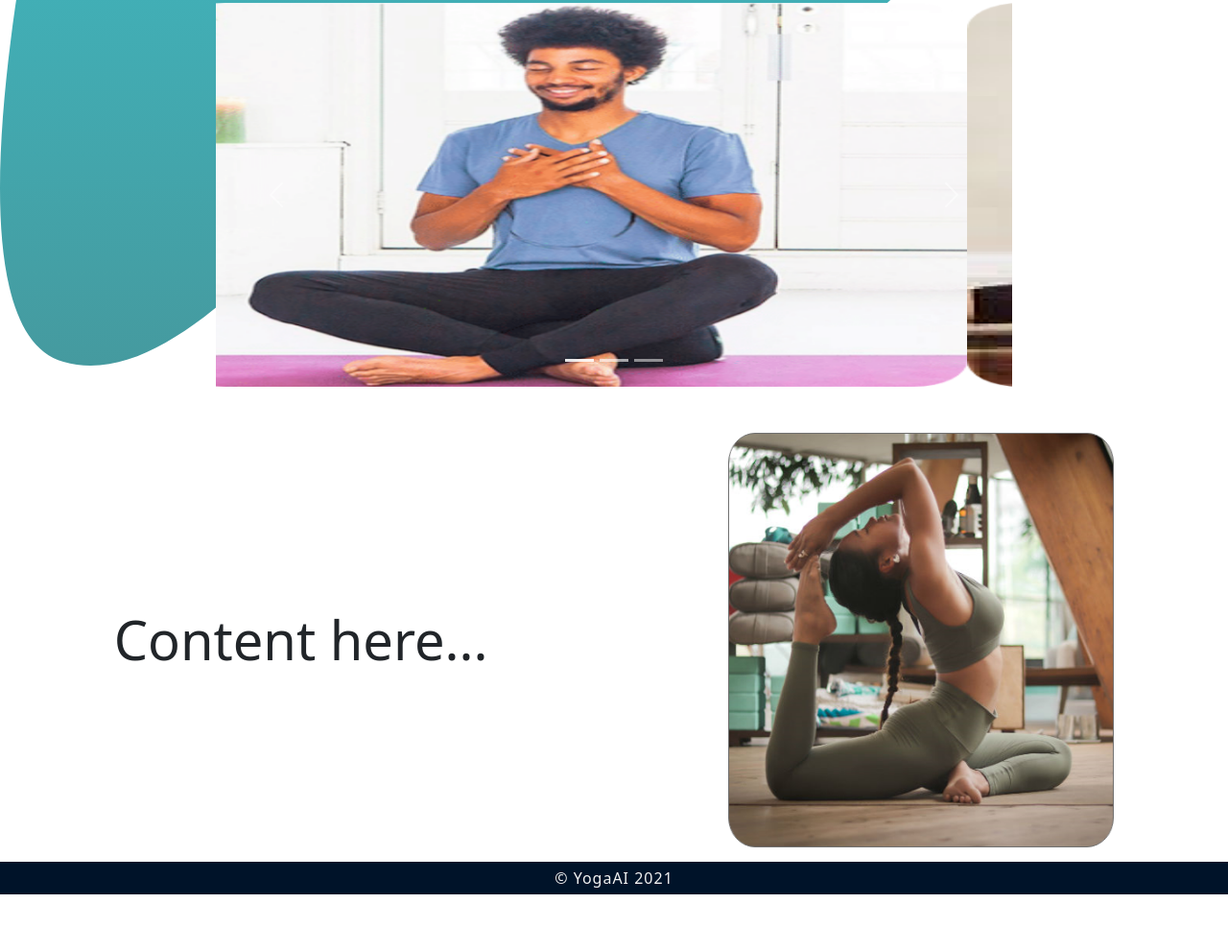
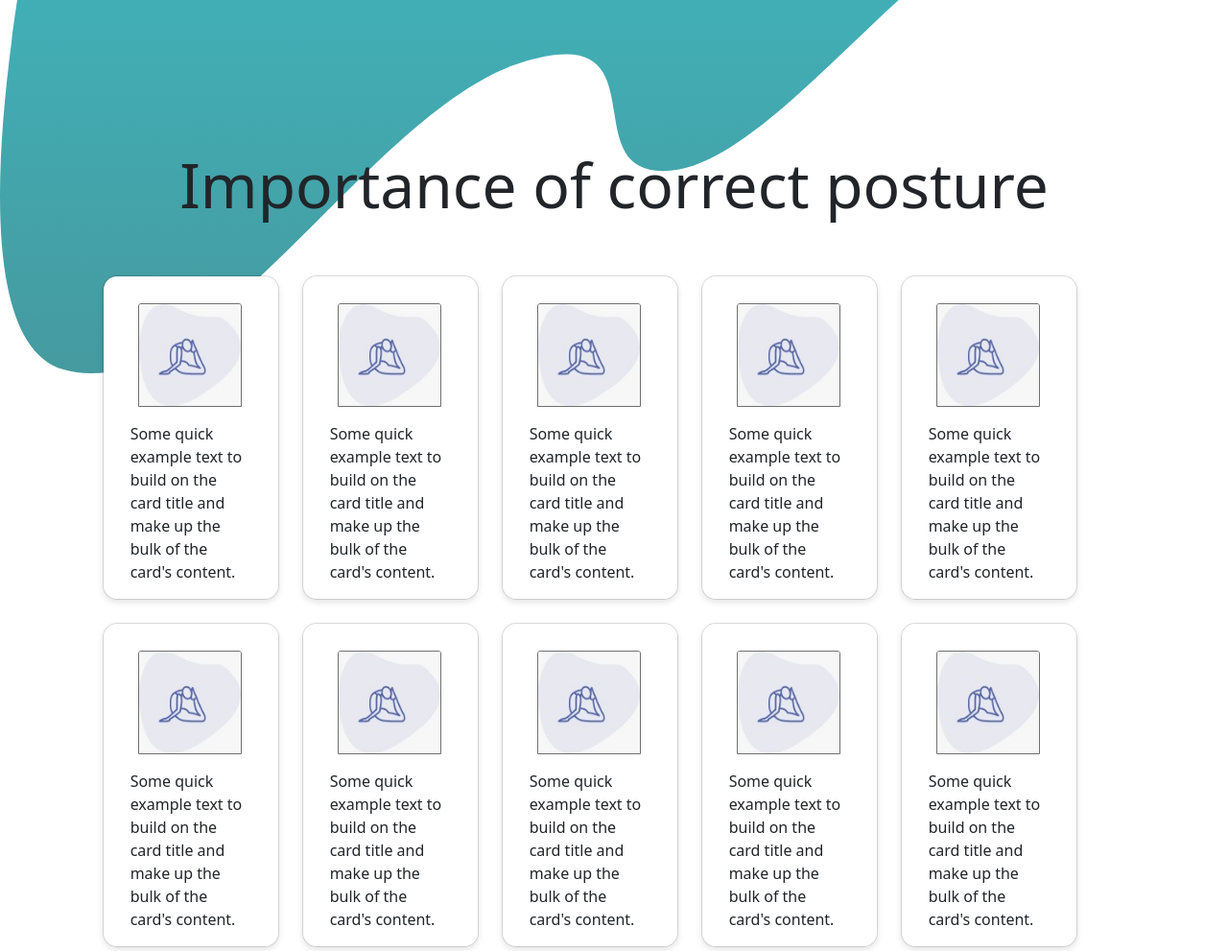
Before and after one commit to bharatpaliwal-169/btp-v1, a plain HTML site: page index.html in a window 1280 px wide. Shown: the part 973-1964 px from the top of the page at 96% size. Before the commit the page ends 1905 px from the top, so only its background shows below. Drawn offline with nearby package versions, Linux system fonts and the light colour scheme.

Commit message:
web design updates

```diff
--- a/css/style.css
+++ b/css/style.css
@@ -6,19 +6,20 @@
   opacity: 1;
 }
 
-
-
-
+.bg-custom{
+  background-color: #40B985!important;
+  height: 64px;
+}
 /* link-item */
 .nav-item{
   margin-left: 5px;
   margin-right: 5px;
+  color: #f1f1f1!important;
+}
+.cc:hover{
+  border-bottom: 1px solid #f1f1f1;
 }
 
-/* imgs */
-
-/* @media (min-width:900px){
-} */
 .my-imgs{
   height: 432px!important;
   width:444px!important;
@@ -36,7 +37,28 @@
   color: #f1f1f1;
 }
 
-/* img-carsosel */
-#img-height img{
-  height: 25rem!important;
+
+/* buttons */
+.custom{
+  border-radius: 28px;
 }
+
+
+/* card */
+.card{
+  background: #FFFFFF 0% 0% no-repeat padding-box;
+  box-shadow: 0px 3px 6px #0000001A;
+  border-radius: 15px;
+  opacity: 1;
+  width: 184px;
+}
+
+/* pose items */
+.pose-img{
+  width: 108px;
+  height: 108px;
+  border: 1px solid #707070;
+  margin-top: 28px;
+  margin-left: 24px;
+  margin-right: 38px;
+}
--- a/index.html
+++ b/index.html
@@ -13,7 +13,7 @@
 </head>
 <body>
   <!-- navigation -->
-  <nav class="navbar navbar-expand-lg navbar-dark bg-dark sticky-top">
+  <nav class="navbar navbar-expand-lg navbar-dark bg-custom sticky-top d-none d-lg-block">
     <div class="container-fluid">
       <a class="navbar-brand" href="#">YogaAI</a>
       <button class="navbar-toggler" type="button" data-bs-toggle="collapse" data-bs-target="#NSC" aria-controls="NSC" aria-expanded="false" aria-label="Toggle navigation">
@@ -21,14 +21,14 @@
       </button>
       <div class="collapse navbar-collapse" id="NSC">
         <div class='navbar-nav ms-auto'>
-          <li class="nav-item">
+          <li class="nav-item cc">
             <a class="nav-link" href="#">About</a>
           </li>
-          <li class="nav-item">
+          <li class="nav-item cc">
             <a class="nav-link" href="#">Contact</a>
           </li>
           <li class="nav-item">
-            <button class='btn btn-md btn-info'>Get Demo</button>
+            <button class ='custom btn btn-md btn-info'>Get Demo</button>
           </li>
         </div>
       </div>
@@ -36,21 +36,24 @@
   </nav>
 
   <!-- main -->
-  <div class='container-fluid'>
+  <div class='container-fluid d-none d-lg-block'>
     <div class='row' id='main-content'>
+      <!-- para-1  -->
       <div  class='col-sm-6 d-none d-md-block offset-sm-1'>
         <div class="display-5">
           Content here...
         </div>
         <div class='col-6 text-center mt-5'>
-          <button class='btn btn-lg btn-success'> Get Demo </button>
+          <button class='btn btn-lg btn-success custom'> Get Demo </button>
         </div>
       </div>
 
       <div class="col-12 col-sm-4">
         <img src="images/img-1.png" alt="image" class="img-fluid">
       </div>
+      <!-- para-1 -->
 
+      <!-- para-2 -->
       <div class="mt-5 col-12 col-sm-4 offset-sm-1">
         <img src="images/img-2.png" alt="image" class="img-fluid">
       </div>
@@ -58,50 +61,89 @@
       <div class="mt-5 col-sm-4 d-none d-md-block display-4 offset-sm-2">
         Content here...
       </div>
+      <!-- para-2 -->
 
-
-      <!-- carousel -->
-      <div class="col-12 col-sm-8 offset-sm-2 mt-5" id="img-height">
-
-        <div id="carouselExampleIndicators" class="carousel slide" data-bs-ride="carousel">
-          <div class="carousel-indicators">
-          <button type="button" data-bs-target="#carouselExampleIndicators" data-bs-slide-to="0" class="active" aria-current="true" aria-label="Slide 1"></button>
-          <button type="button" data-bs-target="#carouselExampleIndicators" data-bs-slide-to="1" aria-label="Slide 2"></button>
-          <button type="button" data-bs-target="#carouselExampleIndicators" data-bs-slide-to="2" aria-label="Slide 3"></button>
+      <div class='col-12 mt-5 mb-3'>
+        <div class='row mt-5'>
+          <div class='col-12 text-center mt-5 mb-5'>
+            <h3 class='display-3 mt-5'> Importance of correct posture </h3>
           </div>
-        <div class="carousel-inner">
-          <div class="carousel-item active">
-            <img src="images/img-1.png" class="d-block w-100" alt="...">
+          <section class='col-10 col-sm-2 card offset-sm-1 me-4'>
+            <img src="images/pose.jpeg" alt="pose" class='pose-img card-img-top img-fluid img-responsive' />
+            <div class="card-body">
+              <p class="card-text">Some quick example text to build on the card title and make up the bulk of the card's content.</p>
             </div>
-          <div class="carousel-item">
-            <img src="images/img-2.png" class="d-block w-100" alt="...">
+          </section>
+          <section class='col-10 col-sm-2 card me-4'>
+            <img src="images/pose.jpeg" alt="pose" class='pose-img card-img-top img-fluid img-responsive' />
+            <div class="card-body">
+              <p class="card-text">Some quick example text to build on the card title and make up the bulk of the card's content.</p>
             </div>
-          <div class="carousel-item">
-            <img src="images/img-3.png" class="d-block w-100" alt="...">
+          </section>
+          <section class='col-10 col-sm-2 card me-4'>
+            <img src="images/pose.jpeg" alt="pose" class='pose-img card-img-top img-fluid img-responsive' />
+            <div class="card-body">
+              <p class="card-text">Some quick example text to build on the card title and make up the bulk of the card's content.</p>
             </div>
+          </section>
+          <section class='col-10 col-sm-2 card me-4'>
+            <img src="images/pose.jpeg" alt="pose" class='pose-img card-img-top img-fluid img-responsive' />
+            <div class="card-body">
+              <p class="card-text">Some quick example text to build on the card title and make up the bulk of the card's content.</p>
             </div>
-        <button class="carousel-control-prev" type="button" data-bs-target="#carouselExampleIndicators"  data-bs-slide="prev">
-          <span class="carousel-control-prev-icon" aria-hidden="true"></span>
-          <span class="visually-hidden">Previous</span>
-        </button>
-        <button class="carousel-control-next" type="button" data-bs-target="#carouselExampleIndicators"  data-bs-slide="next">
-          <span class="carousel-control-next-icon" aria-hidden="true"></span>
-          <span class="visually-hidden">Next</span>
-        </button>
+          </section>
+          <section class='col-10 col-sm-2 card me-4'>
+            <img src="images/pose.jpeg" alt="pose" class='pose-img card-img-top img-fluid img-responsive' />
+            <div class="card-body">
+              <p class="card-text">Some quick example text to build on the card title and make up the bulk of the card's content.</p>
+            </div>
+          </section>
+          <section class='col-10 col-sm-2 card offset-sm-1 me-4 mt-4'>
+            <img src="images/pose.jpeg" alt="pose" class='pose-img card-img-top img-fluid img-responsive' />
+            <div class="card-body">
+              <p class="card-text">Some quick example text to build on the card title and make up the bulk of the card's content.</p>
+            </div>
+          </section>
+          <section class='col-10 col-sm-2 card me-4 mt-4'>
+            <img src="images/pose.jpeg" alt="pose" class='pose-img card-img-top img-fluid img-responsive' />
+            <div class="card-body">
+              <p class="card-text">Some quick example text to build on the card title and make up the bulk of the card's content.</p>
+            </div>
+          </section>
+          <section class='col-10 col-sm-2 card me-4 mt-4'>
+            <img src="images/pose.jpeg" alt="pose" class='pose-img card-img-top img-fluid img-responsive' />
+            <div class="card-body">
+              <p class="card-text">Some quick example text to build on the card title and make up the bulk of the card's content.</p>
+            </div>
+          </section>
+          <section class='col-10 col-sm-2 card me-sm-4 mt-4'>
+            <img src="images/pose.jpeg" alt="pose" class='pose-img card-img-top img-fluid img-responsive' />
+            <div class="card-body">
+              <p class="card-text">Some quick example text to build on the card title and make up the bulk of the card's content.</p>
+            </div>
+          </section>
+          <section class='col-10 col-sm-2 card me-sm-4 mt-4'>
+            <img src="images/pose.jpeg" alt="pose" class='pose-img card-img-top img-fluid img-responsive' />
+            <div class="card-body">
+              <p class="card-text">Some quick example text to build on the card title and make up the bulk of the card's content.</p>
+            </div>
+          </section>
         </div>
 
       </div>
 
-      <div class="offset-sm-1 mt-5 col-sm-6 d-none d-md-block display-4 align-middle">
+      <!-- para-3 -->
+      <div class="offset-sm-1 mt-5 col-sm-5 d-none d-md-block display-4 align-middle">
         Content here...
       </div>
 
       <div class="mt-5 col-12 col-sm-4">
         <img src="images/img-3.png" alt="image" class="img-fluid my-imgs">
       </div>
+      <!-- para-3 -->
 
-    </div>
 
+    </div> <!--main content-->
 
     <!-- footer -->
     <div class="row">
@@ -109,8 +151,17 @@
         &copy; YogaAI 2021
       </div>
     </div>
+
   </div>
 
+
+
+  <!-- MOBILE WEBSITE -->
+
+
+  <div class="d-block d-sm-block d-lg-none container">
+    <h1 class='display-1'>Mobile Web under development please open this web on larger viewport.</h1>
+  </div>
   <!-- bootstrap -->
   <script src="https://cdn.jsdelivr.net/npm/bootstrap@5.0.0-beta2/dist/js/bootstrap.bundle.min.js" integrity="sha384-b5kHyXgcpbZJO/tY9Ul7kGkf1S0CWuKcCD38l8YkeH8z8QjE0GmW1gYU5S9FOnJ0" crossorigin="anonymous"></script>
 
```
Also changed, not shown: sub-code.html (added, +29 -0 lines), images/pose.jpeg (added). Lines whose indentation alone changed are shown as unchanged.
